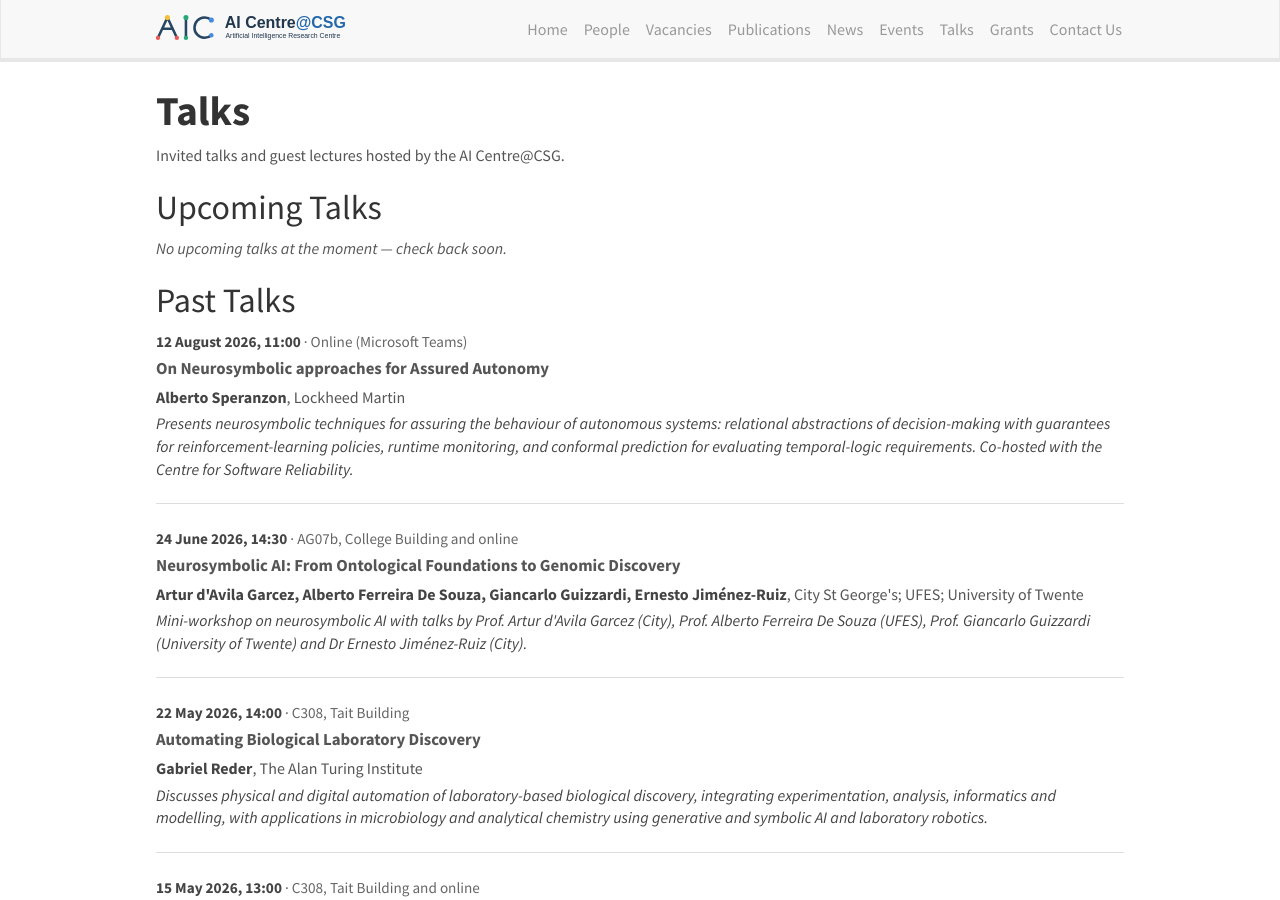
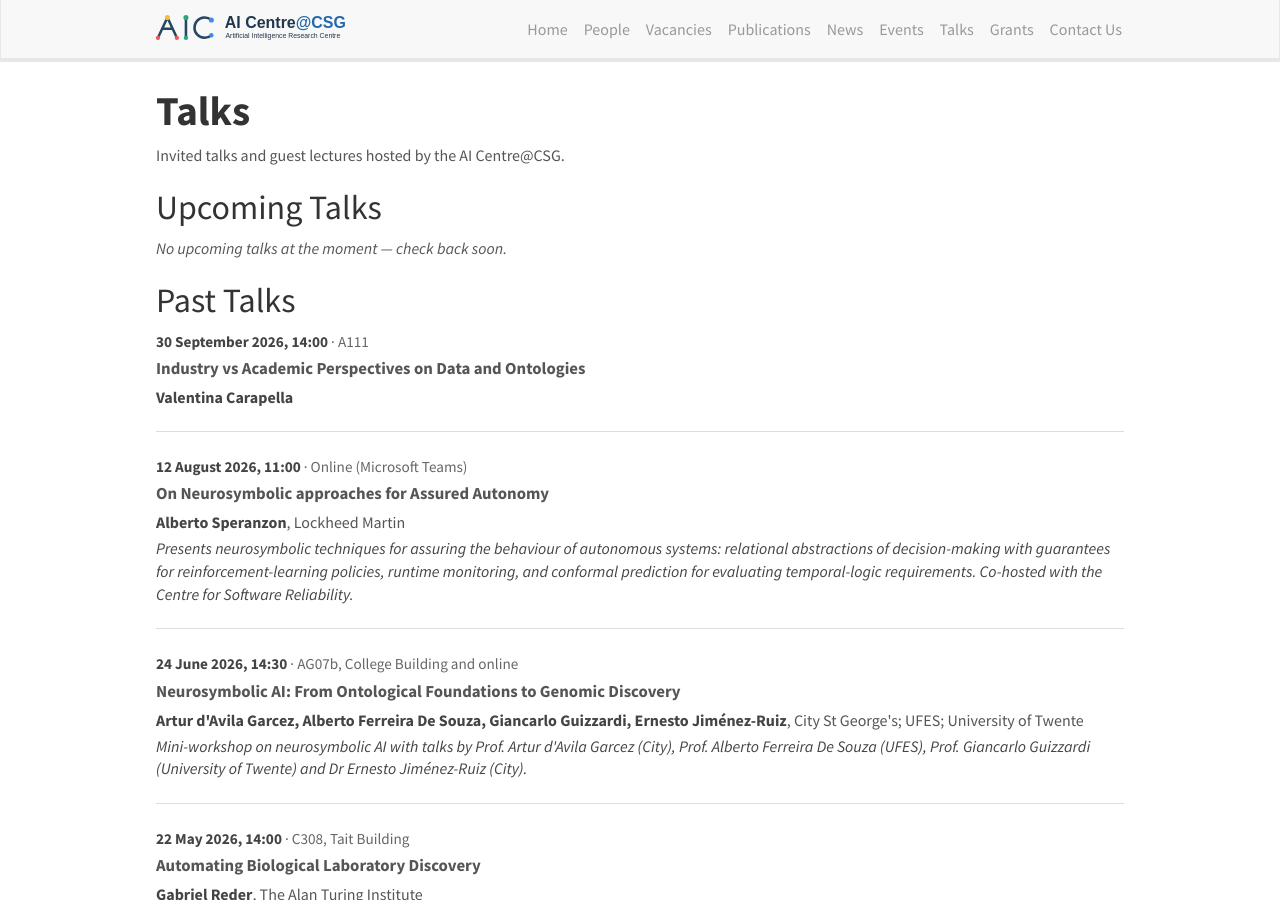
Before and after one commit to aicentre-csg/aicentre-csg.github.io, a Jekyll site: the page built from _pages/talks.html, in a window 1280 px wide and 900 px high. Built offline with Jekyll 4.4.1, drawn with Linux system fonts in a browser that asks for light colours; nearby versions of some CDN libraries.

Commit message:
Add Valentina Carapella seminar (30 Sep 2026)
Co-Authored-By: Claude Sonnet 5.5 <noreply@anthropic.com>

```diff
--- a/_data/talks.yml
+++ b/_data/talks.yml
@@ -74,3 +74,8 @@
   affiliation: "Lockheed Martin"
   location: "Online (Microsoft Teams)"
   abstract: "Presents neurosymbolic techniques for assuring the behaviour of autonomous systems: relational abstractions of decision-making with guarantees for reinforcement-learning policies, runtime monitoring, and conformal prediction for evaluating temporal-logic requirements. Co-hosted with the Centre for Software Reliability."
+
+- date: "2026-09-30T14:00:00+01:00"
+  title: "Industry vs Academic Perspectives on Data and Ontologies"
+  speaker: "Valentina Carapella"
+  location: "A111"
```
